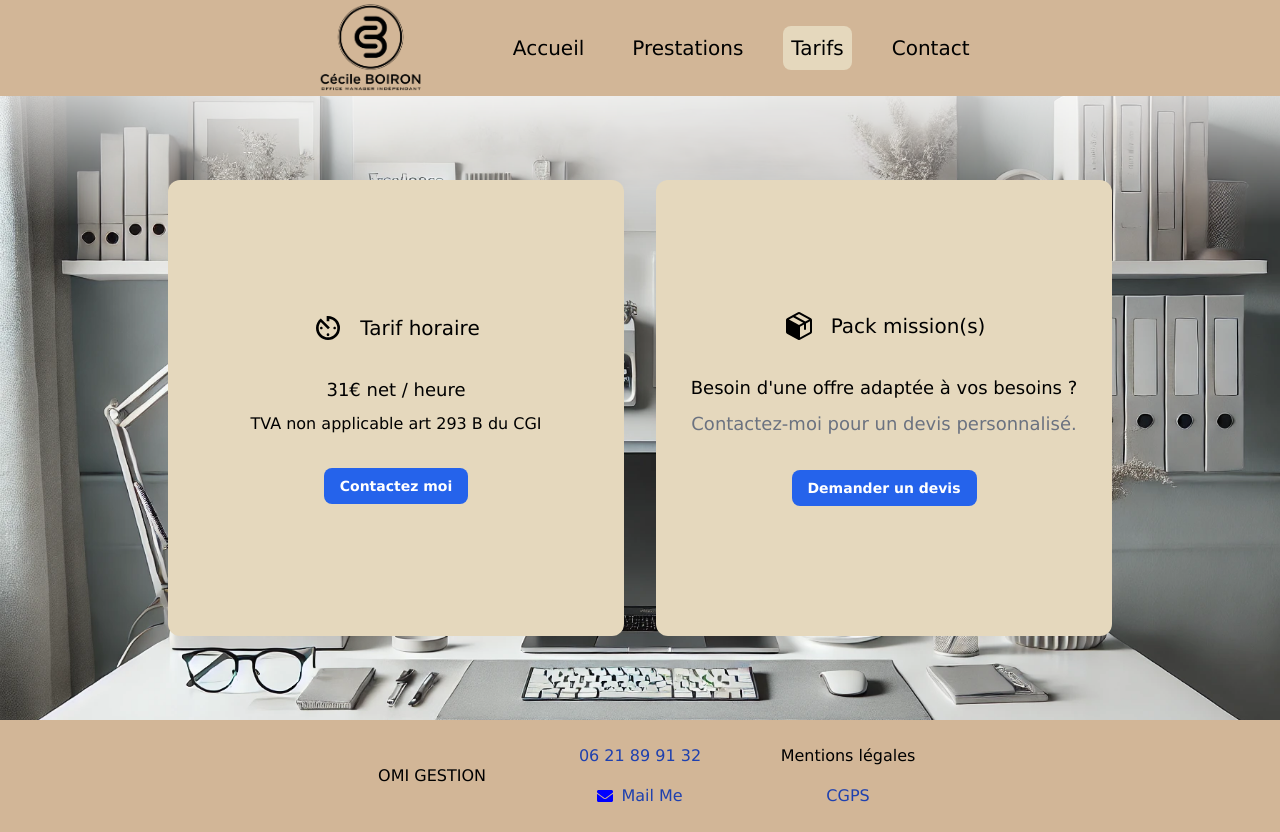
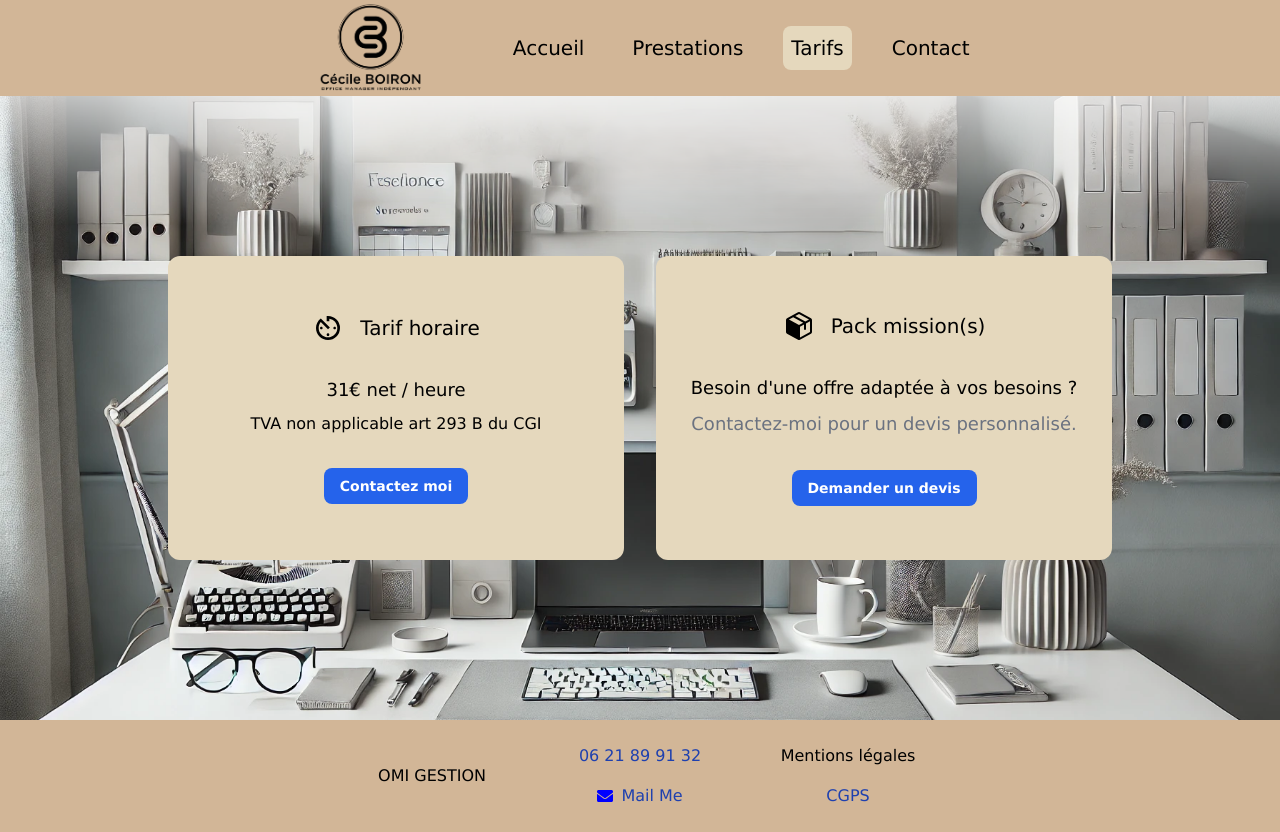
Before and after one commit to YannickMath/office_manager, a Next.js app: page /tarifs in a window 1280 px wide. Built offline with nearby package versions, Linux system fonts and the light colour scheme.

Commit message:
font size review

```diff
--- a/src/app/tarifs/page.tsx
+++ b/src/app/tarifs/page.tsx
@@ -29,7 +29,7 @@ const Tarifs = () => {
     return arrayBuilderOffers.map(
       ({ id, title, icon, description, note, button }) => (
         <>
-          <CardContainer width="w-3/4 h-3/4 phone:w-full">
+          <CardContainer width="w-3/4 h-4/5 desktop:h-1/2 phone:w-full">
             <div
               key={id}
               className="flex flex-col justify-center items-center p-2 font-medium gap-8"
--- a/tailwind.config.ts
+++ b/tailwind.config.ts
@@ -23,9 +23,8 @@ const config: Config = {
       screens: {
         mini: { max: "498px" },
         phone: { max: "640px" },
-        // => @media (min-width: 480px) { ... }
         laptop: { max: "1024px" },
-        // => @media (min-width: 1024px) { ... }
+        desktop: { min: "1025px" },
       },
       fontFamily: {
         verdana: ["Verdana", "sans-serif"],
```
